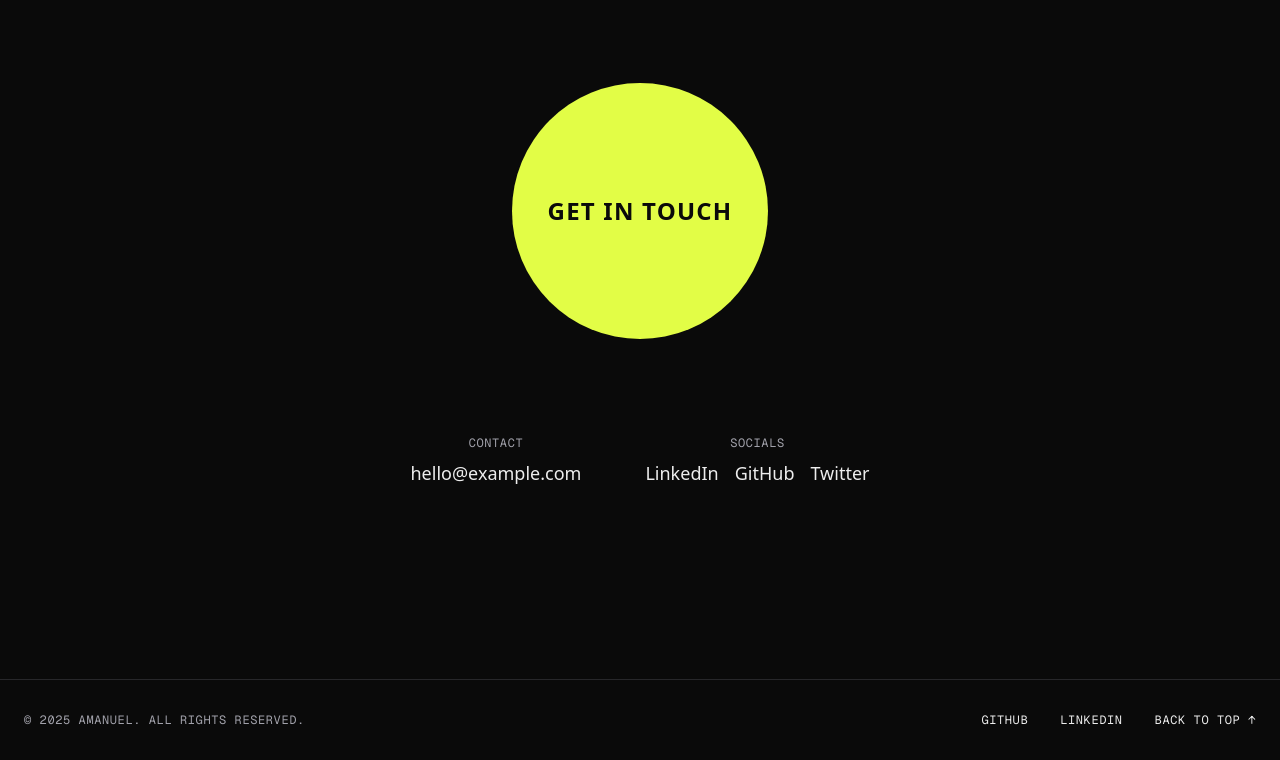
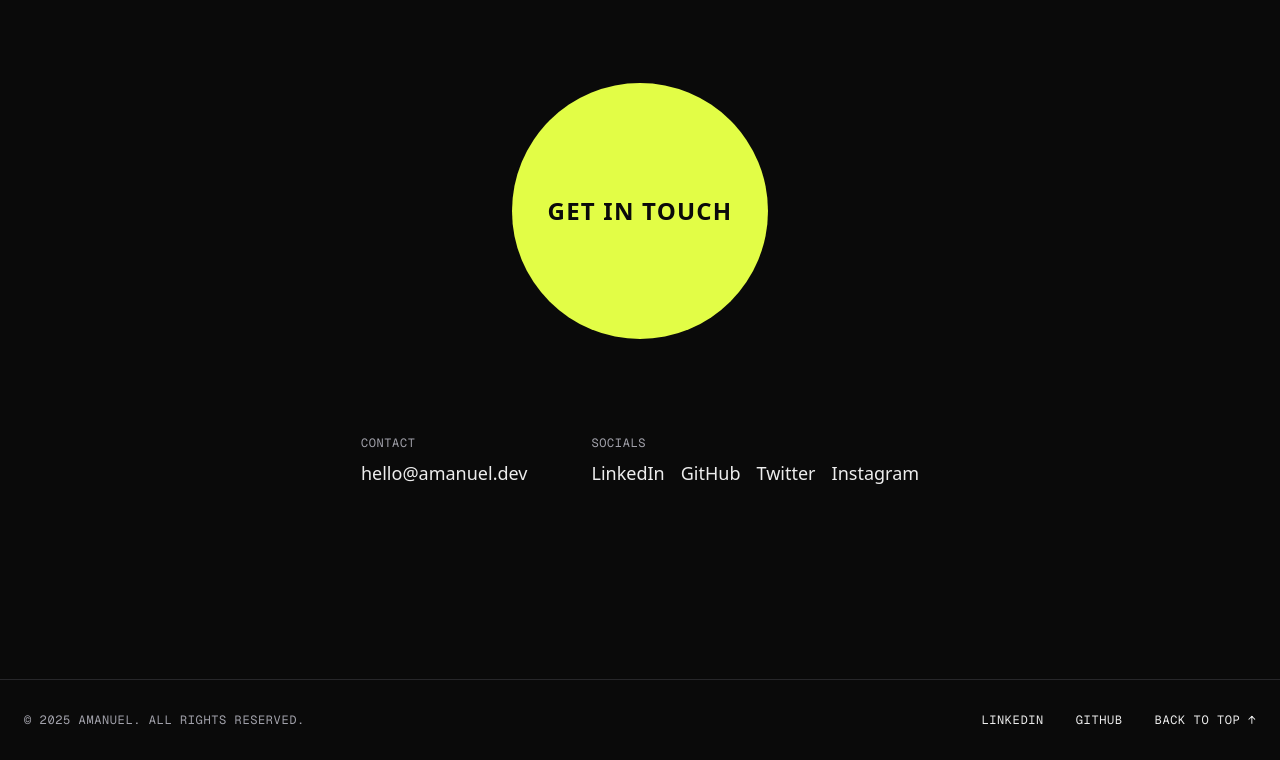
Before and after one commit to amuyif523/Portfolio-Page, a Next.js app: page / in a window 1280 px wide. Shown: the part 5138-5898 px from the top of the page. Built offline with nearby package versions, Linux system fonts and the light colour scheme.

Commit message:
feat(contact): enhance contact section with copy interaction and centralized data

```diff
--- a/src/components/layout/Footer.tsx
+++ b/src/components/layout/Footer.tsx
@@ -2,6 +2,7 @@
 
 import { Container } from './Container'
 import { useLenis } from 'lenis/react'
+import { socialLinks } from '@/lib/content/socials'
 
 export function Footer() {
   const lenis = useLenis()
@@ -15,22 +16,17 @@ export function Footer() {
 
         <div className="flex items-center gap-8">
           <div className="flex gap-8">
+            {socialLinks.slice(0, 2).map((link) => (
               <a
-              href="https://github.com"
+                key={link.label}
+                href={link.href}
                 target="_blank"
                 rel="noopener noreferrer"
                 className="text-xs font-mono uppercase tracking-wider hover:text-accent transition-colors"
               >
-              GitHub
+                {link.label}
               </a>
-            <a
-              href="https://linkedin.com"
-              target="_blank"
-              rel="noopener noreferrer"
-              className="text-xs font-mono uppercase tracking-wider hover:text-accent transition-colors"
-            >
-              LinkedIn
-            </a>
+            ))}
           </div>
 
           <button
--- a/src/components/sections/Contact.tsx
+++ b/src/components/sections/Contact.tsx
@@ -2,12 +2,21 @@
 
 import { Container } from '@/components/layout/Container'
 import { Magnetic } from '@/components/ui/Magnetic'
-import { useRef } from 'react'
+import { useRef, useState } from 'react'
 import { useGSAP } from '@gsap/react'
 import { gsap } from '@/lib/motion'
+import { contactInfo, socialLinks } from '@/lib/content/socials'
+import { cn } from '@/lib/utils'
 
 export function Contact() {
   const containerRef = useRef<HTMLDivElement>(null)
+  const [copied, setCopied] = useState(false)
+
+  const handleCopyEmail = () => {
+    navigator.clipboard.writeText(contactInfo.email)
+    setCopied(true)
+    setTimeout(() => setCopied(false), 2000)
+  }
 
   useGSAP(() => {
     gsap.from('[data-animate-contact]', {
@@ -33,28 +42,47 @@ export function Contact() {
             <span className="block" data-animate-contact>Together</span>
           </h2>
 
-          <div data-animate-contact className="mt-8">
+          <div data-animate-contact className="mt-8 relative group">
             <Magnetic strength={0.5}>
               <a
-                href="mailto:hello@example.com"
+                href={`mailto:${contactInfo.email}`}
                 className="inline-flex items-center justify-center w-48 h-48 md:w-64 md:h-64 rounded-full bg-accent text-background text-xl md:text-2xl font-bold uppercase tracking-wider hover:scale-110 transition-transform duration-500"
               >
-                Get in Touch
+                {contactInfo.button}
               </a>
             </Magnetic>
           </div>
 
           <div className="mt-24 flex flex-col md:flex-row gap-8 md:gap-16" data-animate-contact>
-            <div className="flex flex-col gap-2">
+            <div className="flex flex-col gap-2 items-center md:items-start">
               <span className="text-xs font-mono text-muted uppercase tracking-wider">Contact</span>
-              <a href="mailto:hello@example.com" className="text-lg hover:text-accent transition-colors">hello@example.com</a>
+              <button
+                onClick={handleCopyEmail}
+                className="text-lg hover:text-accent transition-colors relative group"
+              >
+                {contactInfo.email}
+                <span className={cn(
+                  "absolute -top-8 left-1/2 -translate-x-1/2 text-xs font-mono bg-accent text-background px-2 py-1 rounded opacity-0 transition-opacity",
+                  copied && "opacity-100"
+                )}>
+                  Copied!
+                </span>
+              </button>
             </div>
-            <div className="flex flex-col gap-2">
+            <div className="flex flex-col gap-2 items-center md:items-start">
               <span className="text-xs font-mono text-muted uppercase tracking-wider">Socials</span>
               <div className="flex gap-4">
-                <a href="#" className="text-lg hover:text-accent transition-colors">LinkedIn</a>
-                <a href="#" className="text-lg hover:text-accent transition-colors">GitHub</a>
-                <a href="#" className="text-lg hover:text-accent transition-colors">Twitter</a>
+                {socialLinks.map((link) => (
+                  <a
+                    key={link.label}
+                    href={link.href}
+                    target="_blank"
+                    rel="noopener noreferrer"
+                    className="text-lg hover:text-accent transition-colors"
+                  >
+                    {link.label}
+                  </a>
+                ))}
               </div>
             </div>
           </div>
--- /dev/null
+++ b/src/lib/content/socials.ts
@@ -0,0 +1,24 @@
+export const socialLinks = [
+  {
+    label: 'LinkedIn',
+    href: 'https://linkedin.com/in/yourusername',
+  },
+  {
+    label: 'GitHub',
+    href: 'https://github.com/yourusername',
+  },
+  {
+    label: 'Twitter',
+    href: 'https://twitter.com/yourusername',
+  },
+  {
+    label: 'Instagram',
+    href: 'https://instagram.com/yourusername',
+  }
+]
+
+export const contactInfo = {
+  email: 'hello@amanuel.dev',
+  cta: "Let's Work Together",
+  button: "Get in Touch"
+}
```
Lines whose indentation alone changed are shown as unchanged.
